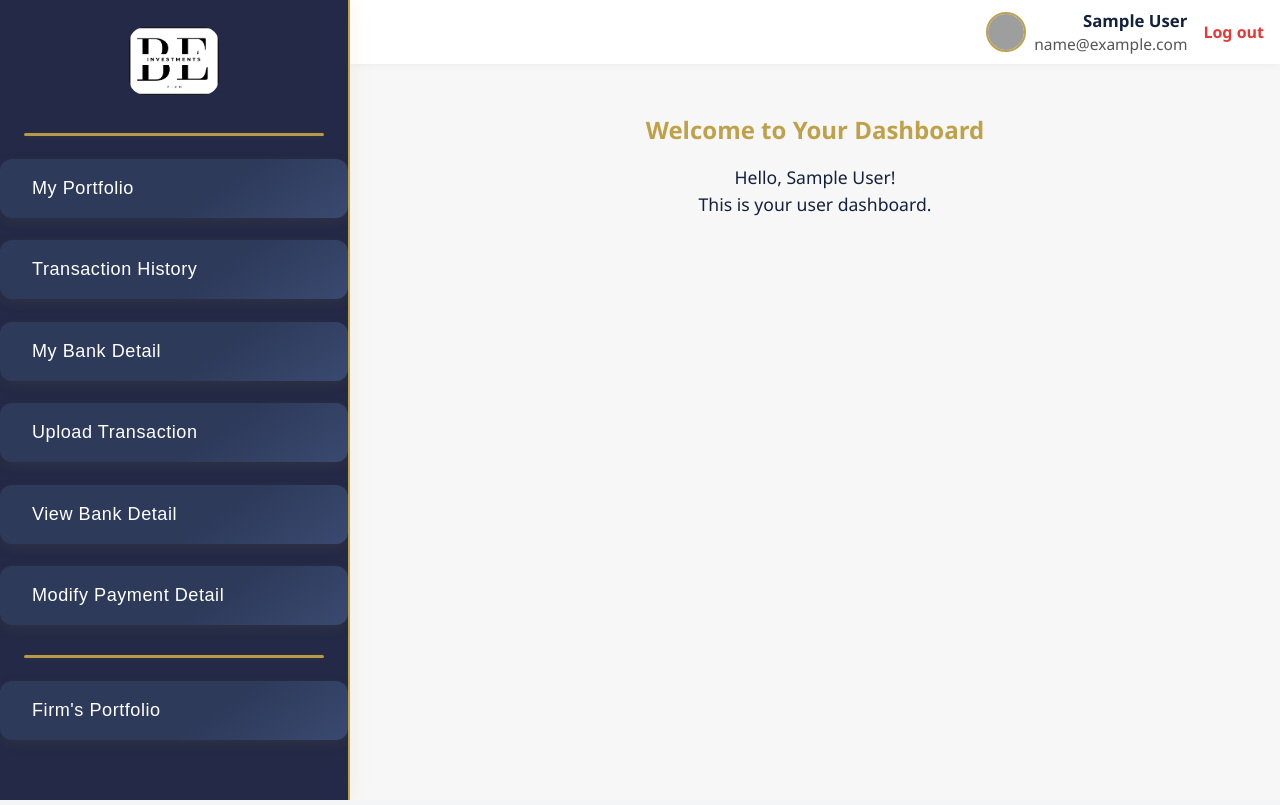
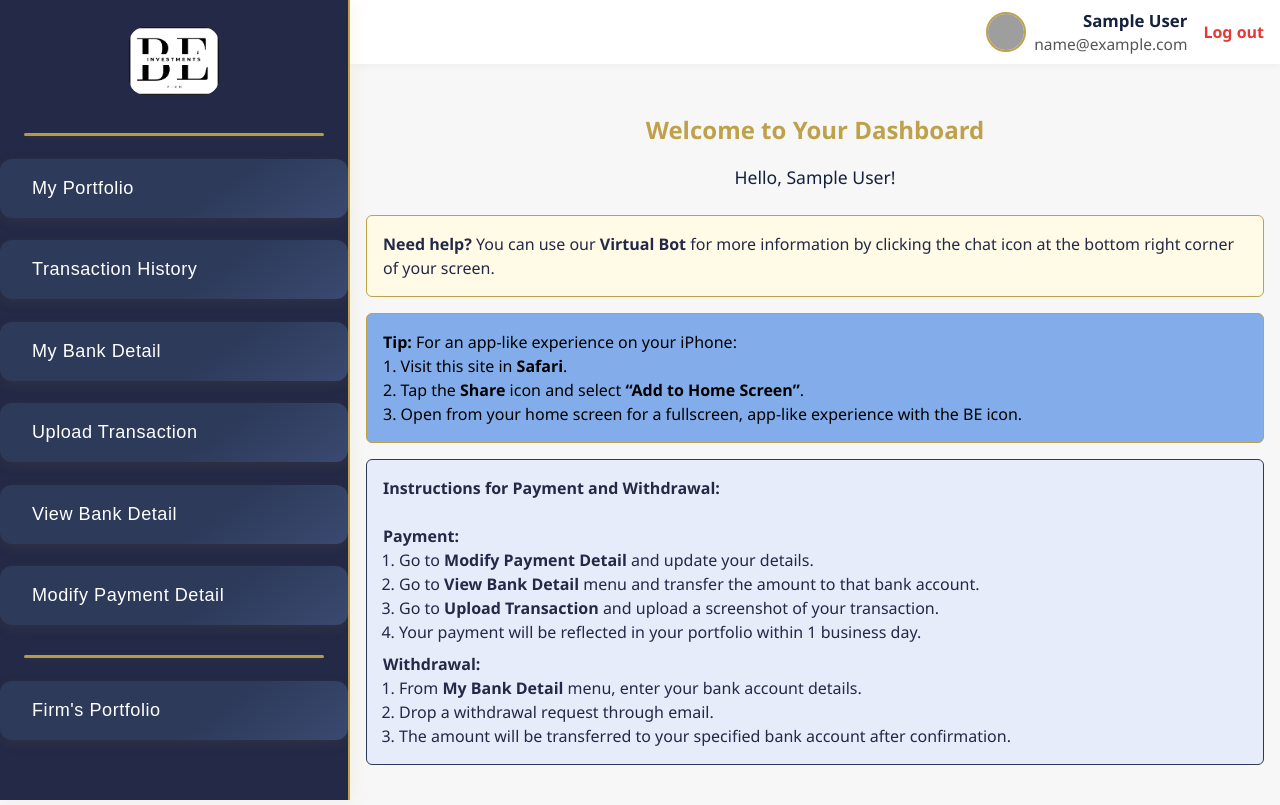
Before and after one commit to Nayan-Bakhadyo/fund_management_system, a Django app: page /user/dashboard/ in a window 1280 px wide. Run offline with Django 4.2, Linux system fonts and the light colour scheme; a user stored in the database is signed in; tables that the repository leaves empty hold one stand-in row (values such as "Sample post"); some libraries are stand-ins or nearby versions; grey boxes are pictures that could not be loaded.

Commit message:
added chatbot and instructions on homepage

```diff
--- a/mainapp/static/mainapp/style.css
+++ b/mainapp/static/mainapp/style.css
@@ -6,7 +6,7 @@ body {
 }
 .container {
     max-width: 480px;
-    margin: 60px auto;
+    margin: 30px auto;
     background: #fff;
     border-radius: 12px;
     box-shadow: 0 4px 24px rgba(0,0,0,0.08);
--- a/mainapp/static/mainapp/user_dashboard.css
+++ b/mainapp/static/mainapp/user_dashboard.css
@@ -308,6 +308,7 @@ body {
     .sidebar-menu a {
         font-size: 0.98rem;
         padding: 0.7rem 1.2rem;
+        margin: 0.35rem 0; /* Reduce vertical gap by 50% */
     }
     .sidebar-menu {
         max-height: calc(100vh - 70px); /* mobile: adjust for logo height */
--- a/mainapp/templates/mainapp/user_dashboard.html
+++ b/mainapp/templates/mainapp/user_dashboard.html
@@ -93,8 +93,35 @@
                         <div class="dashboard-title">Welcome to Your Dashboard</div>
                         <div class="dashboard-message">
                             Hello, {{ user.get_full_name|default:user.username }}!<br>
-                            This is your user dashboard.
                         </div>
+                        <br>
+                        <div class="alert mb-3" role="alert" style="background:#fffbe6; border-color:#bfa14a; color:#232946;">
+  <strong>Need help?</strong> You can use our <b>Virtual Bot</b> for more information by clicking the chat icon at the bottom right corner of your screen.
+</div>
+                        <div class="alert alert-info mb-3" role="alert" style="background-color:#fffbe6; border-color:#bfa14a; color:#bfa14a;">
+                          <strong>Tip:</strong> For an app-like experience on your iPhone:<br>
+                          1. Visit this site in <b>Safari</b>.<br>
+                          2. Tap the <b>Share</b> icon and select <b>“Add to Home Screen”</b>.<br>
+                          3. Open from your home screen for a fullscreen, app-like experience with the BE icon.
+                      </div>
+                      <div class="alert mb-3" role="alert" style="background:#e7ecfa; border-color:#2d3a5a; color:#232946;">
+  <strong>Instructions for Payment and Withdrawal:</strong>
+  <br><br>
+  <b>Payment:</b>
+  <ol class="mb-2 ps-3">
+    <li>Go to <b>Modify Payment Detail</b> and update your details.</li>
+    <li>Go to <b>View Bank Detail</b> menu and transfer the amount to that bank account.</li>
+    <li>Go to <b>Upload Transaction</b> and upload a screenshot of your transaction.</li>
+    <li>Your payment will be reflected in your portfolio within 1 business day.</li>
+  </ol>
+  <b>Withdrawal:</b>
+  <ol class="mb-0 ps-3">
+    <li>From <b>My Bank Detail</b> menu, enter your bank account details.</li>
+    <li>Drop a withdrawal request through email.</li>
+    <li>The amount will be transferred to your specified bank account after confirmation.</li>
+  </ol>
+</div>
+                        <div id="transaction-history-section" class="mb-4">
                     </div>
                 </main>
             </div>
@@ -230,5 +257,8 @@
         navigator.serviceWorker.register("{% static 'serviceworker.js' %}");
       }
     </script>
+    <!-- Zapier Chatbot Embed -->
+    <script async type='module' src='https://interfaces.zapier.com/assets/web-components/zapier-interfaces/zapier-interfaces.esm.js'></script>
+    <zapier-interfaces-chatbot-embed is-popup='true' chatbot-id='cmc3vdkw7004gb3vjafi6ioam'></zapier-interfaces-chatbot-embed>
 </body>
 </html>
```
Also changed, not shown: mainapp/templates/mainapp/user_contract.html (+5 -5 lines).
